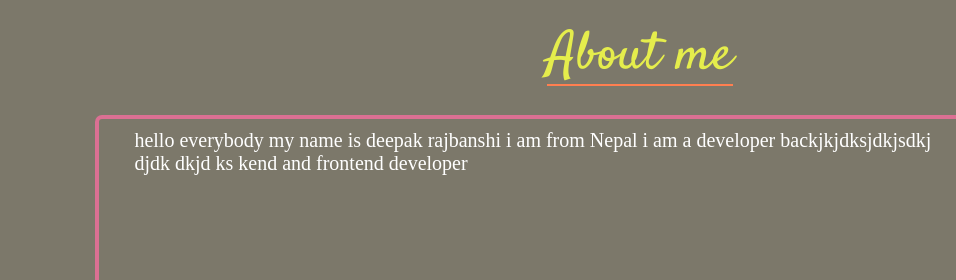
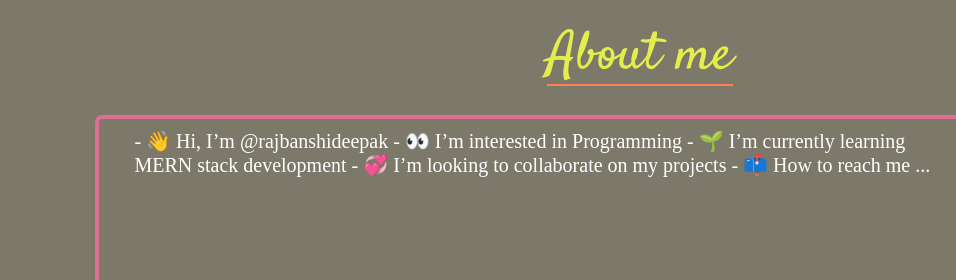
Before and after one commit to rajbanshideepak/portfolio, a plain HTML site: page index.html in a window 1280 px wide. Shown: the part 802-1082 px from the top of the page, 0-956 px from the left. Drawn offline with Linux system fonts and the light colour scheme.

Commit message:
about me updated

```diff
--- a/index.html
+++ b/index.html
@@ -45,8 +45,13 @@
         <div class="title">About me</div>
         <div class="content">
             <div class="desc">
-                <p>hello everybody my name is deepak rajbanshi i am from Nepal
-                    i am a developer backjkjdksjdkjsdkj djdk dkjd ks kend and frontend developer
+                <p>
+                    - 👋 Hi, I’m @rajbanshideepak
+                    - 👀 I’m interested in Programming
+                    - 🌱 I’m currently learning MERN stack development
+                    - 💞️ I’m looking to collaborate on my projects
+                    - 📫 How to reach me ...
+
                 </p>
 
             </div>
```
